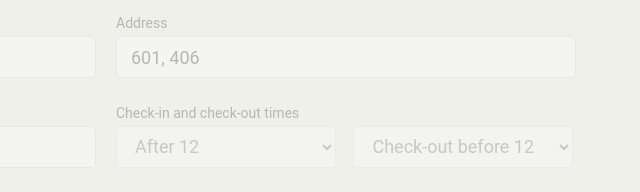
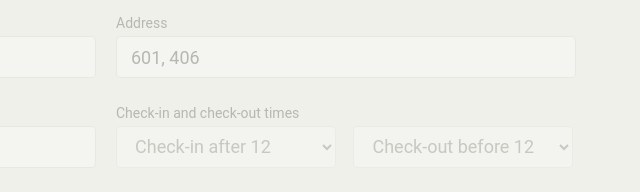
Before and after one commit to IC1101s/keksobooking, a website: page index.html in a window 1280 px wide. Shown: the part 940-1132 px from the top of the page, 524-1164 px from the left. Drawn offline with Linux system fonts and the light colour scheme; files whose address does not match are found by name.

Commit message:
Update index.html
Правки

```diff
--- a/index.html
+++ b/index.html
@@ -124,9 +124,9 @@
         <fieldset class="ad-form__element ad-form__element--time">
           <label class="ad-form__label" for="timein">Check-in and check-out times</label>
           <select id="timein" name="timein">
-            <option value="12:00" selected>After 12</option>
-            <option value="13:00">After 13</option>
-            <option value="14:00">After 14</option>
+            <option value="12:00" selected>Check-in after 12</option>
+            <option value="13:00">Check-in after 13</option>
+            <option value="14:00">Check-in after 14</option>
           </select>
           <select id="timeout" name="timeout" title="Time to go out">
             <option value="12:00" selected>Check-out before 12</option>
```
